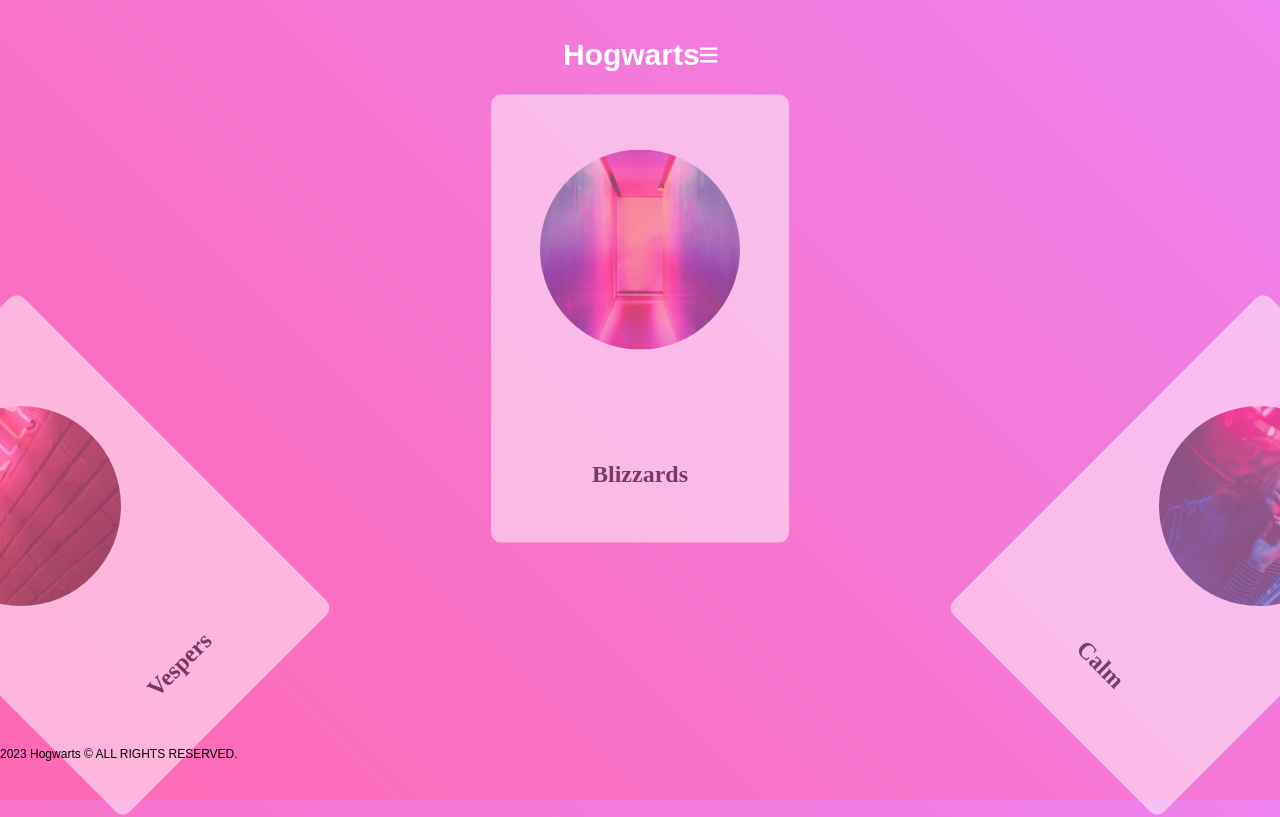
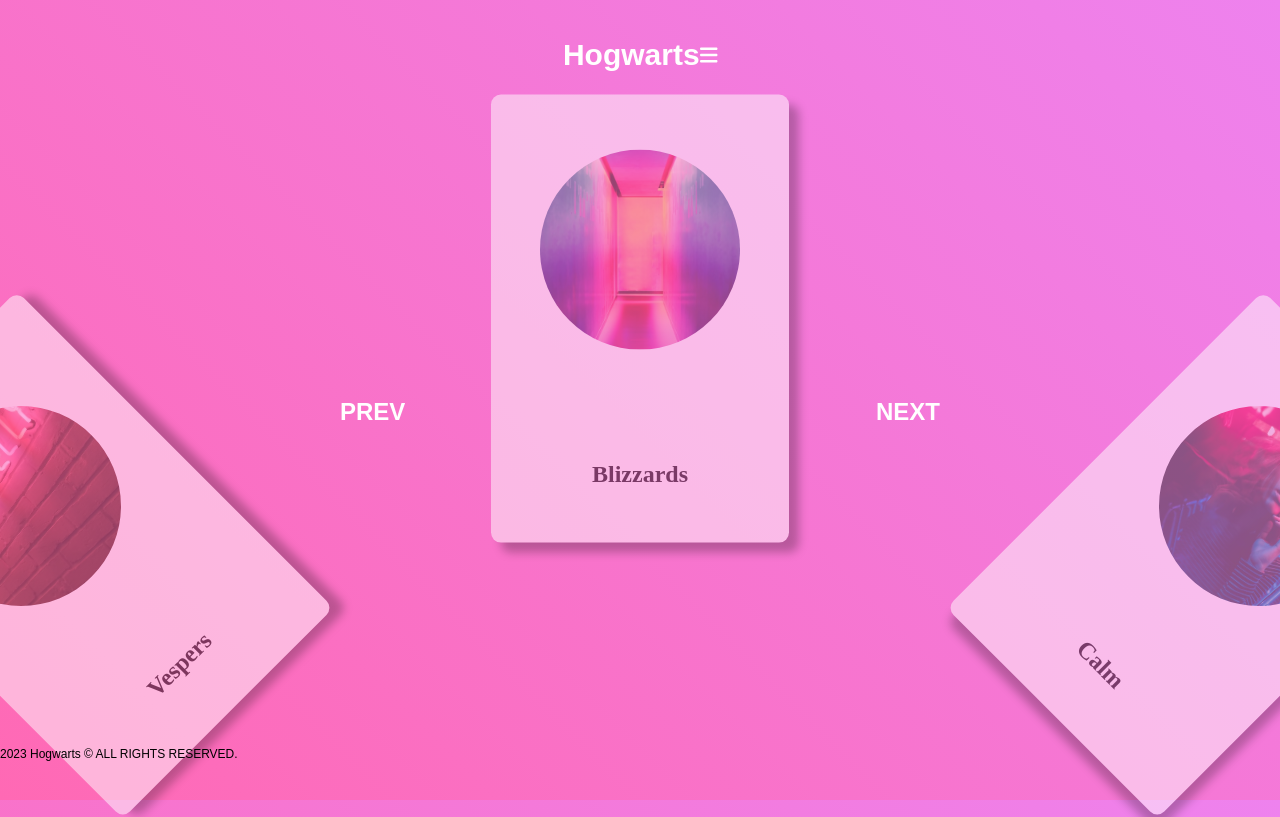
Before and after one commit to sbpark88/JavaScript-Weekend-Study, a React (Create React App) app in the folder study-022-react-card-motion/: page / in a window 1280 px wide. Shown: the top 817 px of the page. Built offline with nearby package versions, Linux system fonts and the light colour scheme.

Commit message:
Add: Prev/Next Button Component

```diff
--- a/study-022-react-card-motion/src/App.js
+++ b/study-022-react-card-motion/src/App.js
@@ -2,12 +2,14 @@
 import Header from "./components/Header";
 import Footer from "./components/Footer";
 import Section from "./components/Section";
+import Buttons from "./components/Buttons";
 
 function App() {
   return (
       <>
         <Header/>
         <Section/>
+        <Buttons/>
         <Footer/>
       </>
   );
--- /dev/null
+++ b/study-022-react-card-motion/src/components/Buttons.js
@@ -0,0 +1,30 @@
+export default function Buttons() {
+  return (
+      <>
+        <button className='root__btn-prev' style={prevStyle}>PREV</button>
+        <button className='root__btn-next' style={nextStyle}>NEXT</button>
+      </>
+  )
+}
+
+const btnStyle = {
+  position: 'absolute',
+  top: '50%',
+  marginLeft: '-300px',
+  backgroundColor: 'transparent',
+  border: 'none',
+  font: `bold 24px/1 'arial'`,
+  color: '#fff',
+  cursor: 'pointer'
+}
+const prevStyle = {
+  ...btnStyle,
+  left: '50%',
+  marginLeft: '-300px',
+}
+
+const nextStyle = {
+  ...btnStyle,
+  right: '50%',
+  marginRight: '-300px'
+}
--- a/study-022-react-card-motion/src/scss/section/_card.scss
+++ b/study-022-react-card-motion/src/scss/section/_card.scss
@@ -14,6 +14,7 @@
     align-items: center;
     flex-wrap: wrap;
     border-radius: 10px;
+    box-shadow: 10px 10px 10px rgba(0, 0, 0, .5);
     opacity: .5;
 
     .pic {
```
